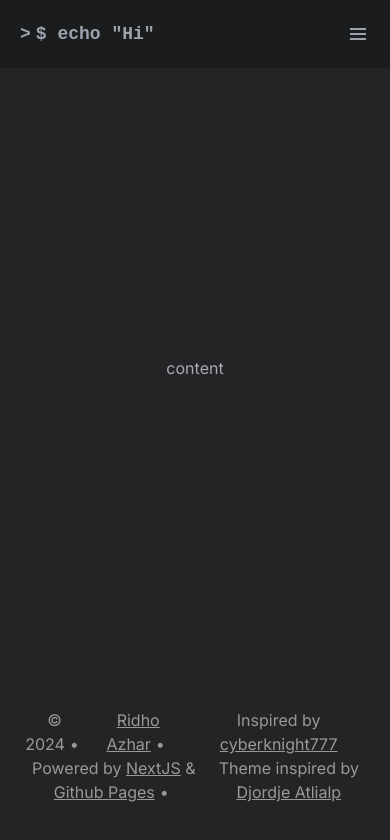
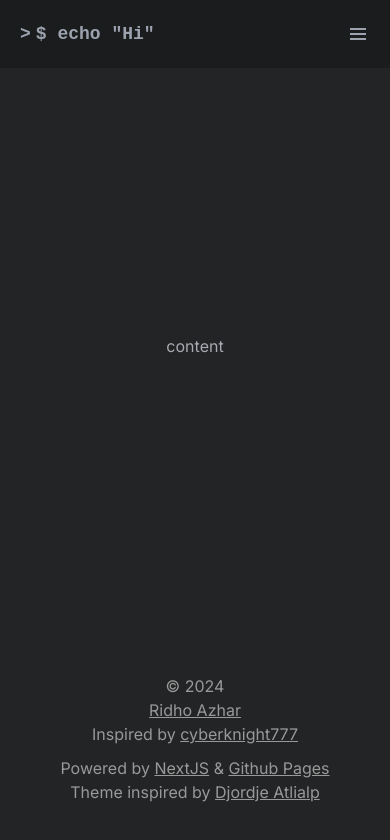
Before and after one commit to ridhozhr10/ridhozhr10.github.io, a Next.js app: page / in a window 390 px wide. Shown: the top 840 px of the page. Built offline with nearby package versions, Linux system fonts and the light colour scheme.

Commit message:
footer responsive

```diff
--- a/src/app/_components/layout/Footer/style.module.scss
+++ b/src/app/_components/layout/Footer/style.module.scss
@@ -5,12 +5,11 @@
     @apply flex items-center justify-center my-0 mx-auto max-w-full w-[760px];
 
     .content {
-      @apply flex flex-row items-center text-[16px];
+      @apply flex flex-row max-lg:flex-col max-lg:mt-[10px] items-center text-[16px];
 
       span {
         &:not(:last-child):after {
-          @apply px-[5px];
-          content: "•";
+          @apply px-[5px] content-['•'] max-lg:content-[''] max-lg:p-0;
         }
 
         &:last-child {
```
